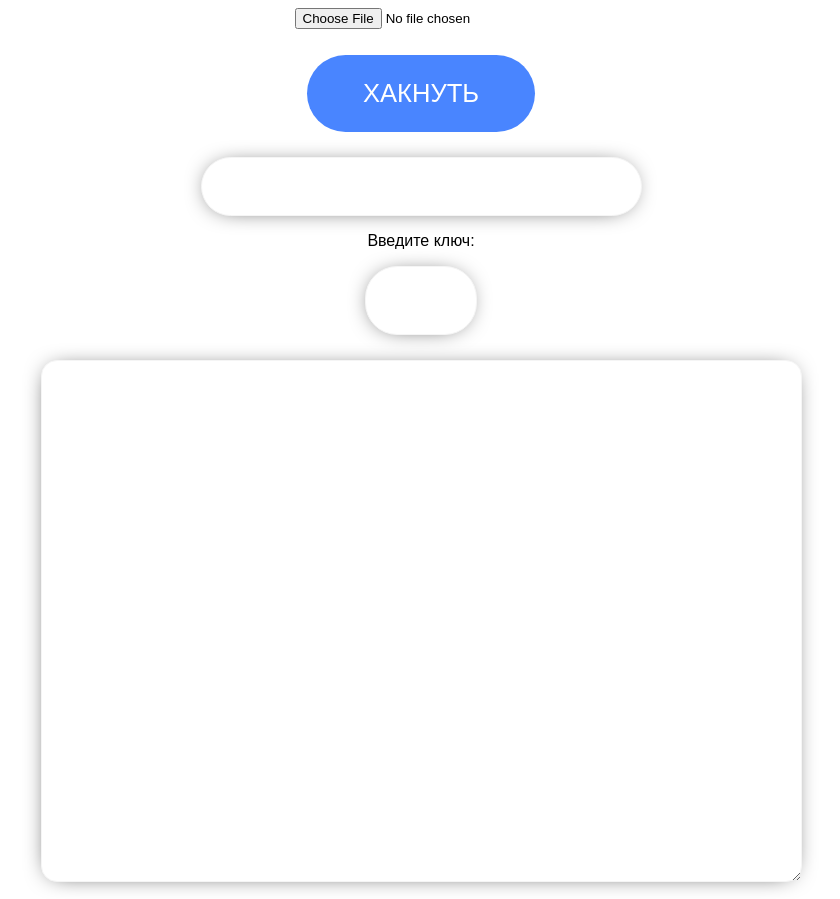
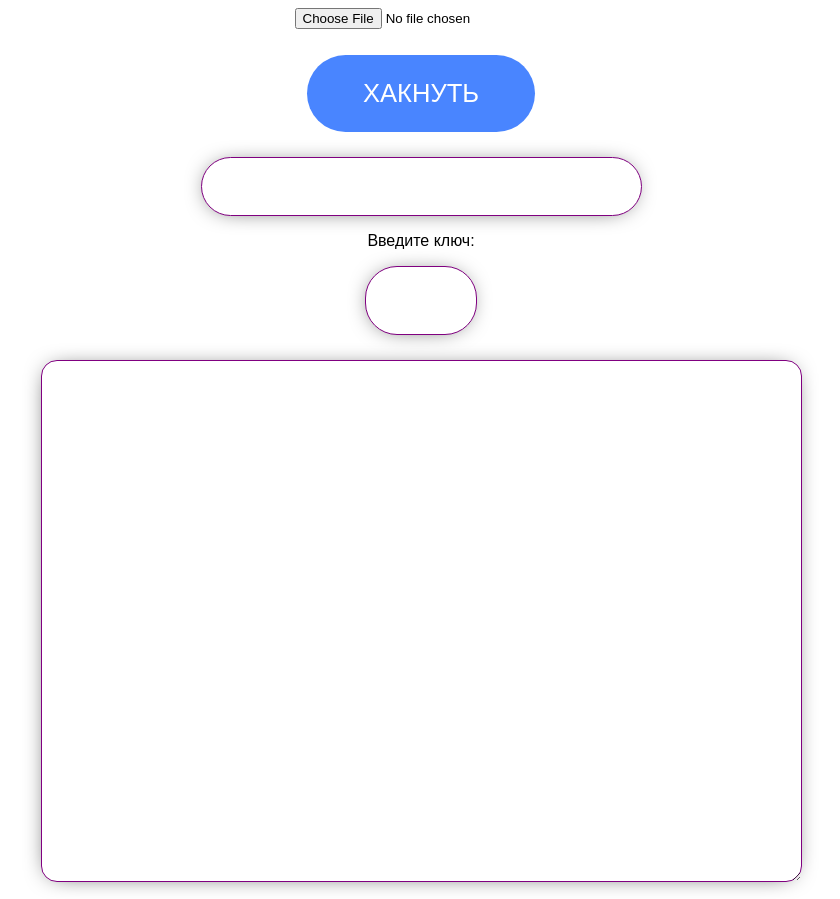
Before and after one commit to hhhatemeee/hackedshift.github.io, a plain HTML site: page index.html in a window 1280 px wide. Shown: the whole page, without its empty margins (219-1059 px from the left). Drawn offline with Linux system fonts and the light colour scheme.

Commit message:
Update style.css

```diff
--- a/style.css
+++ b/style.css
@@ -24,7 +24,7 @@
       justify-content: center;
   }
   .output-text textarea{
-    border: #f5f5f5 solid 1px;
+    border: purple solid 1px;
     border-radius: 1rem;
     outline: 0;
     /* padding: 20rem 15rem 1.3rem 3rem; */
@@ -40,7 +40,7 @@
   }
   .input-key input{
       text-align: center;
-    border: #f5f5f5 solid 1px;
+    border: purple solid 1px;
     border-radius: 2rem;
     outline: 0;
     padding: 1.3rem 1rem 1.3rem 1rem;
@@ -58,7 +58,7 @@
   }
   .output-hackKey input{
     text-align: center;
-    border: #f5f5f5 solid 1px;
+    border: purple solid 1px;
     border-radius: 2rem;
     outline: 0;
     padding: 1.3rem 2rem 1.3rem 2rem;
```
